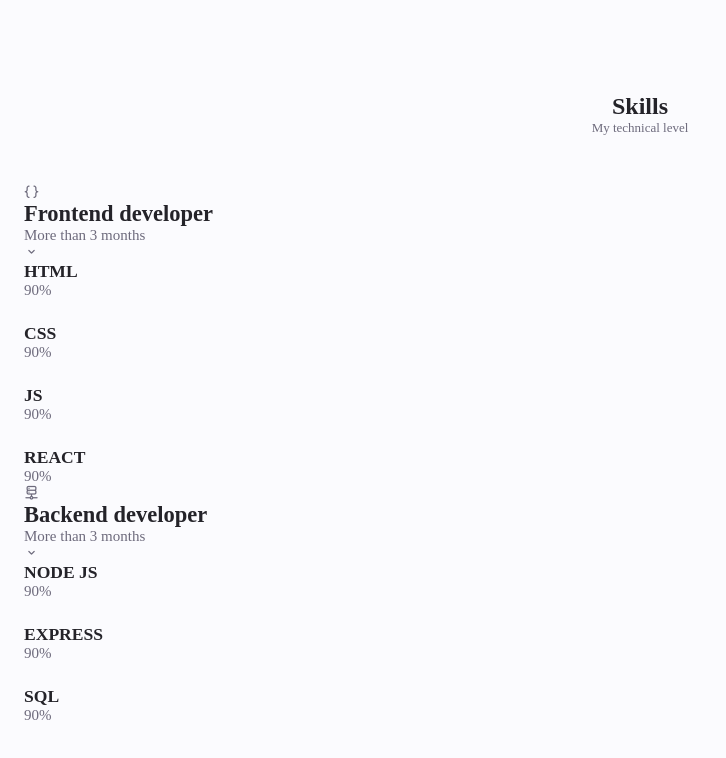
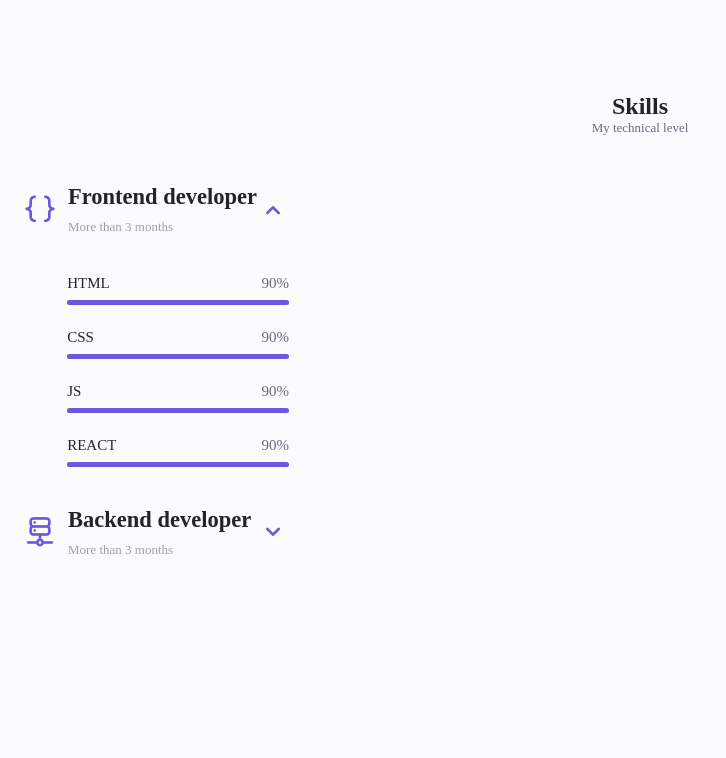
Before and after one commit to mdanieladla/portfolio, a website: page src/html/index.html in a window 1280 px wide. Shown: the part 1106-1864 px from the top of the page, without its empty margins (0-726 px from the left). After the commit the page ends 1816 px from the top, so only its background shows below. Drawn offline with nearby package versions, Linux system fonts and the light colour scheme; files that its build step writes are made by us from their sources; files whose address does not match are found by name; a web font is replaced by a local one.

Commit message:
added style skills

```diff
--- a/src/scss/layout/_skills.scss
+++ b/src/scss/layout/_skills.scss
@@ -1 +1,79 @@
 /*==================== SKILLS ====================*/
+.skills__container{
+    row-gap: 0;
+}
+
+.skills__header{
+    display: flex;
+    align-items: center;
+    margin-bottom: $mb-2-5;
+    cursor: pointer;
+}
+
+.skills__icon, .skills__arrow{
+    font-size: 2rem;
+    color: $first-color;
+}
+
+.skills__icon{
+    margin-right: $mb-0-75;
+}
+
+.skill__title{
+    font-size: $h3-font-size;
+}
+
+.skills__subtitle{
+    font-size: $small-font-size;
+    color: $text-color-light;
+}
+
+.skills__arrow{
+    margin-left: auto;
+    transition: .4s;
+}
+
+.skills__list{
+    row-gap: 1.5rem;
+    padding-left: 2.7rem;
+}
+
+.skills__title{
+    display: flex;
+    justify-content: space-between;
+    margin-bottom: $mb-0-5;
+}
+
+.skills__name{
+    font-size: $normal-font-size;
+    font-weight: $font-medium;
+}
+
+//BORRAR
+.skills__bar, .skills__percentage{
+    height: 5px;
+    border-radius: .25rem;
+}
+
+.skills__bar{
+    background-color: $first-color-lighter;
+}
+
+.skills__percentage{
+    display: block;
+    background-color: $first-color;
+}
+
+.skills__close .skills__list{
+    height: 0;
+    overflow: hidden;
+}
+
+.skills__open .skills__list{
+    height: max-content;
+    margin-bottom: $mb-2-5;
+}
+
+.skills__open .skills__arrow{
+    transform: rotate(-180deg);
+}
```
